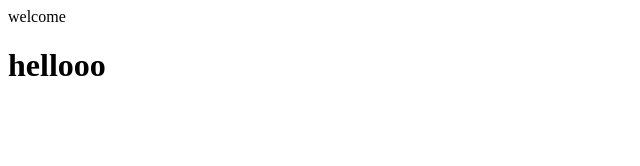
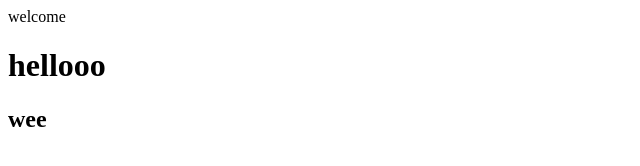
Before and after one commit to arpitasaha12/News-portal, a plain HTML site: page index.html in a window 1280 px wide. Shown: the full height of the page, 0-640 px from the left. Drawn offline with Linux system fonts and the light colour scheme.

Commit message:
just check

```diff
--- a/index.html
+++ b/index.html
@@ -11,6 +11,7 @@
 <body>
     welcome
     <h1>hellooo</h1>
+    <h2>wee</h2>
 </body>
 
 </html>
```
